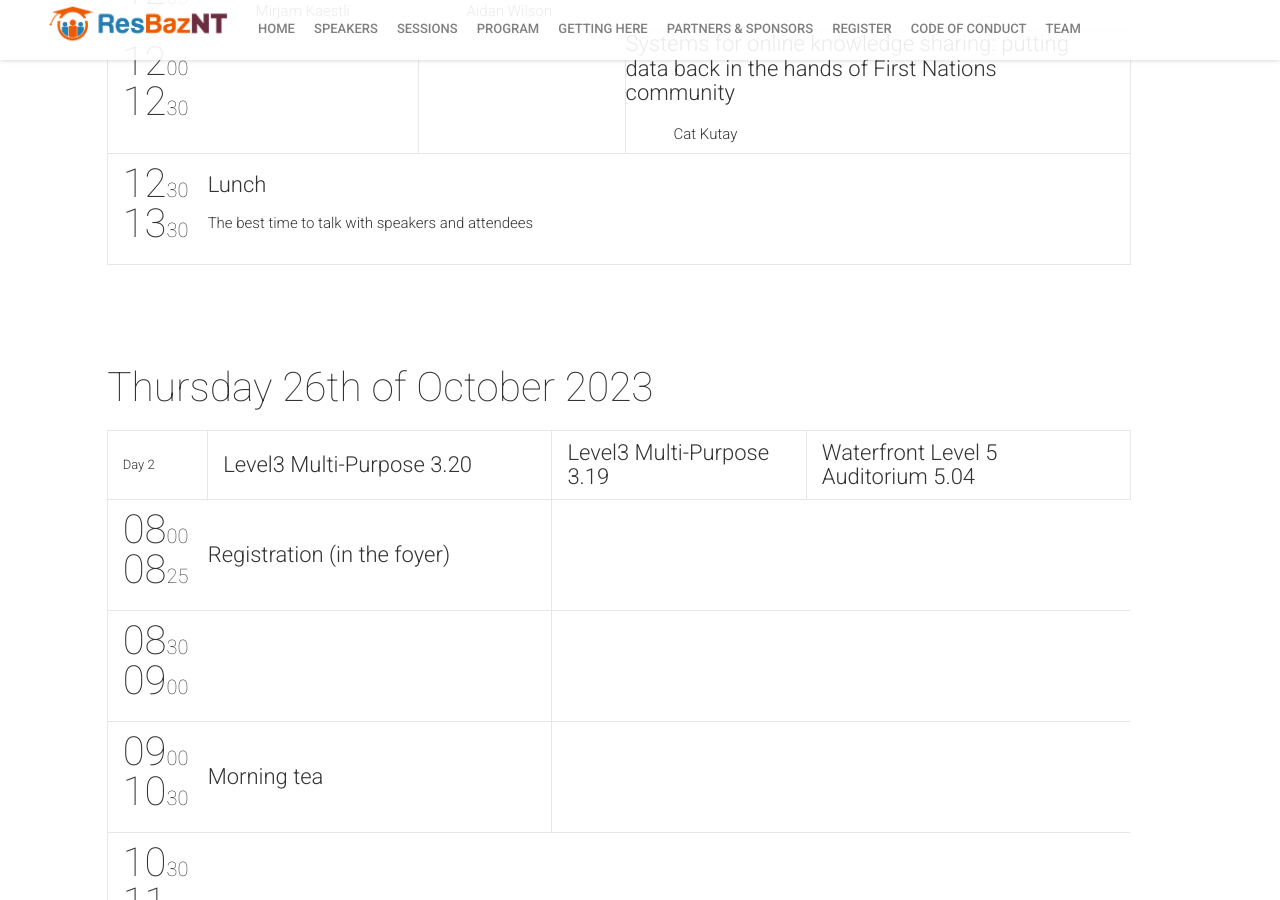
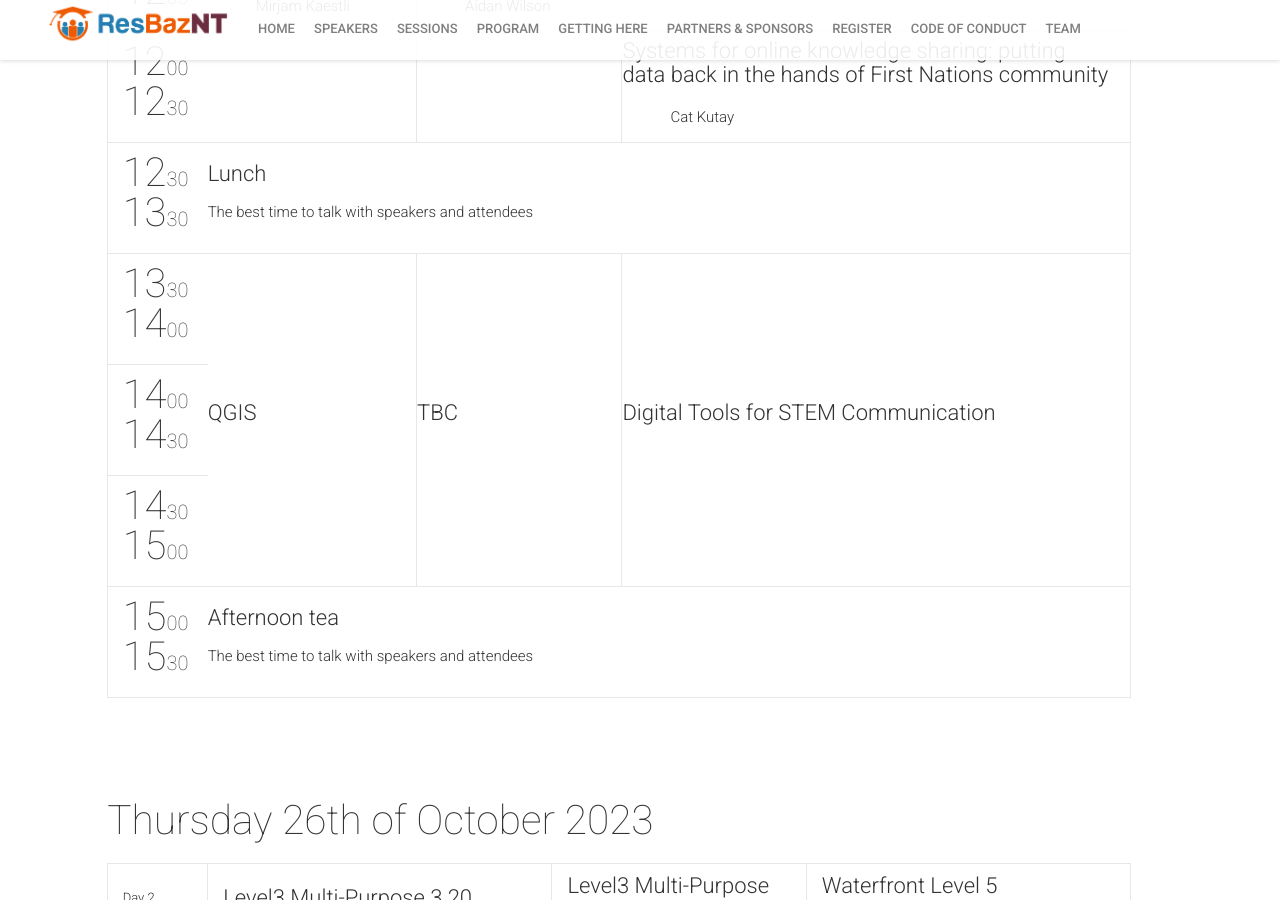
Before and after one commit to resbaznt/resbaz2023NT, a Jekyll site: the page built from program.html, in a window 1280 px wide and 900 px high, scrolled down 1491 px. Built offline with Jekyll 4.4.1, drawn with Linux system fonts in a browser that asks for light colours; nearby versions of some CDN libraries; comment, search, counter and statistics services are not loaded.

Commit message:
Update schedule.yml

```diff
--- a/_data/schedule.yml
+++ b/_data/schedule.yml
@@ -64,6 +64,28 @@
       sessionIds: [103],
       cols: [3]
     }
+    - {
+      startTime: "13:30",
+      endTime: "14:00",
+      sessionIds: [1064,1066,1067],
+      rows:       [3,3,3]
+    }
+    - {
+      startTime: "14:00",
+      endTime: "14:30",
+      sessionIds: []
+    }
+    - {
+      startTime: "14:30",
+      endTime: "15:00",
+      sessionIds: []
+    }
+    - {
+      startTime: "15:00",
+      endTime: "15:30",
+      sessionIds: [106],
+      cols: [3]
+    }
 -
   date: "2023-10-26"
   dateReadable: "Thursday 26th of October 2023"
```
